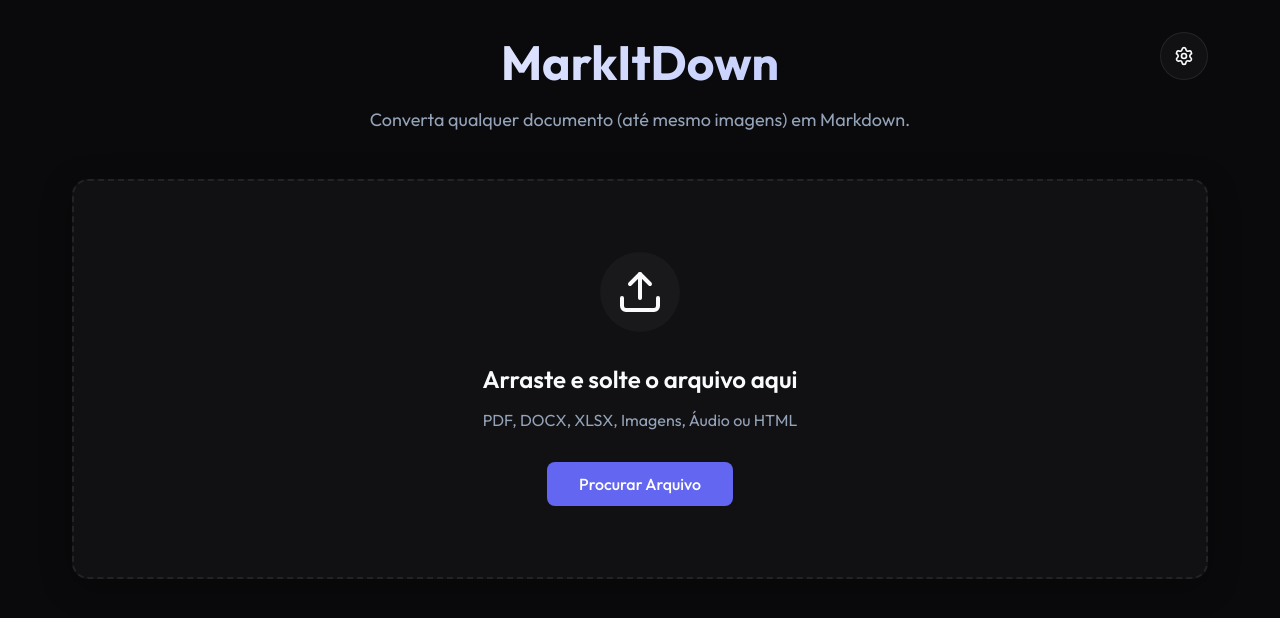
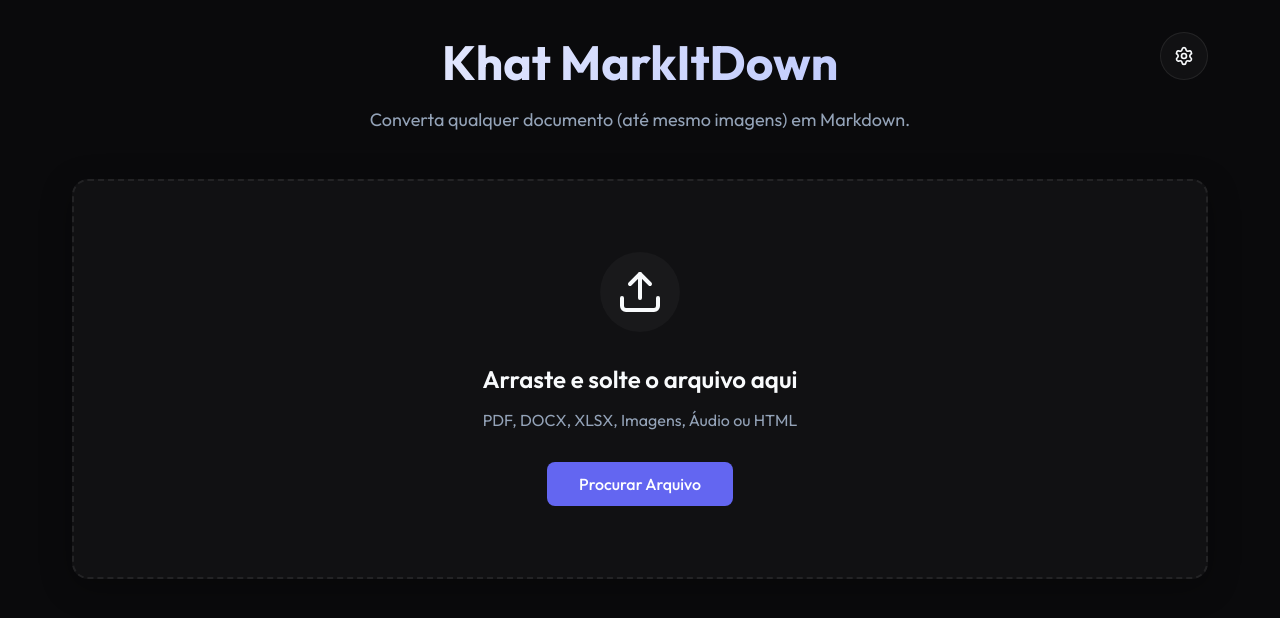
Before and after one commit to bramosjr/khat-mark-and-json, a React (Vite) app in the folder frontend/: page / in a window 1280 px wide. Shown: the top 618 px of the page. Built offline with nearby package versions, Linux system fonts and the light colour scheme.

Commit message:
chore: Rename application to Khat MarkItDown

```diff
--- a/frontend/index.html
+++ b/frontend/index.html
@@ -7,7 +7,7 @@
     <link rel="preconnect" href="https://fonts.googleapis.com">
     <link rel="preconnect" href="https://fonts.gstatic.com" crossorigin>
     <link href="https://fonts.googleapis.com/css2?family=Outfit:wght@300;400;500;600;700&display=swap" rel="stylesheet">
-    <title>MarkItDown GUI</title>
+    <title>Khat MarkItDown</title>
   </head>
   <body>
     <div id="root"></div>
--- a/frontend/package.json
+++ b/frontend/package.json
@@ -1,7 +1,7 @@
 {
   "name": "frontend",
   "private": true,
-  "version": "1.0.3",
+  "version": "1.1.0",
   "author": "Jorge Ramos <jrbramosjr1985@gmail.com>",
   "homepage": "https://github.com/bramosjr/khat",
   "repository": "https://github.com/bramosjr/khat",
@@ -38,7 +38,7 @@
   "main": "main.cjs",
   "build": {
     "appId": "com.bramosjr.markitdown",
-    "productName": "MarkItDown",
+    "productName": "Khat MarkItDown",
     "icon": "public/icone.png",
     "directories": {
       "output": "release"
--- a/frontend/src/App.jsx
+++ b/frontend/src/App.jsx
@@ -101,7 +101,9 @@ function App() {
       )}
 
       <header className="header animate-fade-in">
-        <h1>MarkItDown</h1>
+        <div className="title-container">
+          <h1>Khat MarkItDown</h1>
+        </div>
         <p>Converta qualquer documento (até mesmo imagens) em Markdown.</p>
       </header>
 
```
Also changed, not shown: 1 other file (tests, documents, lock files or other folders).
